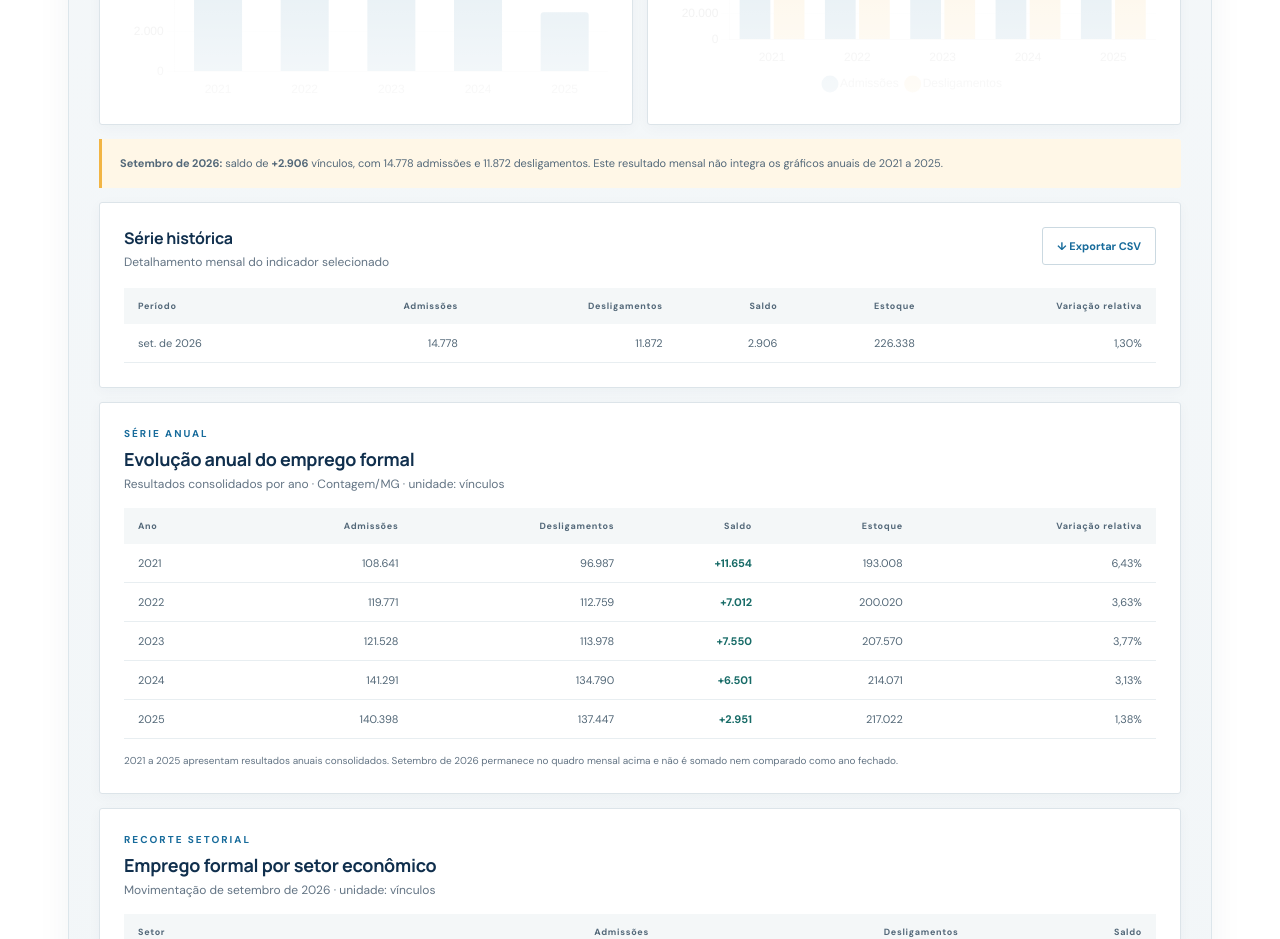
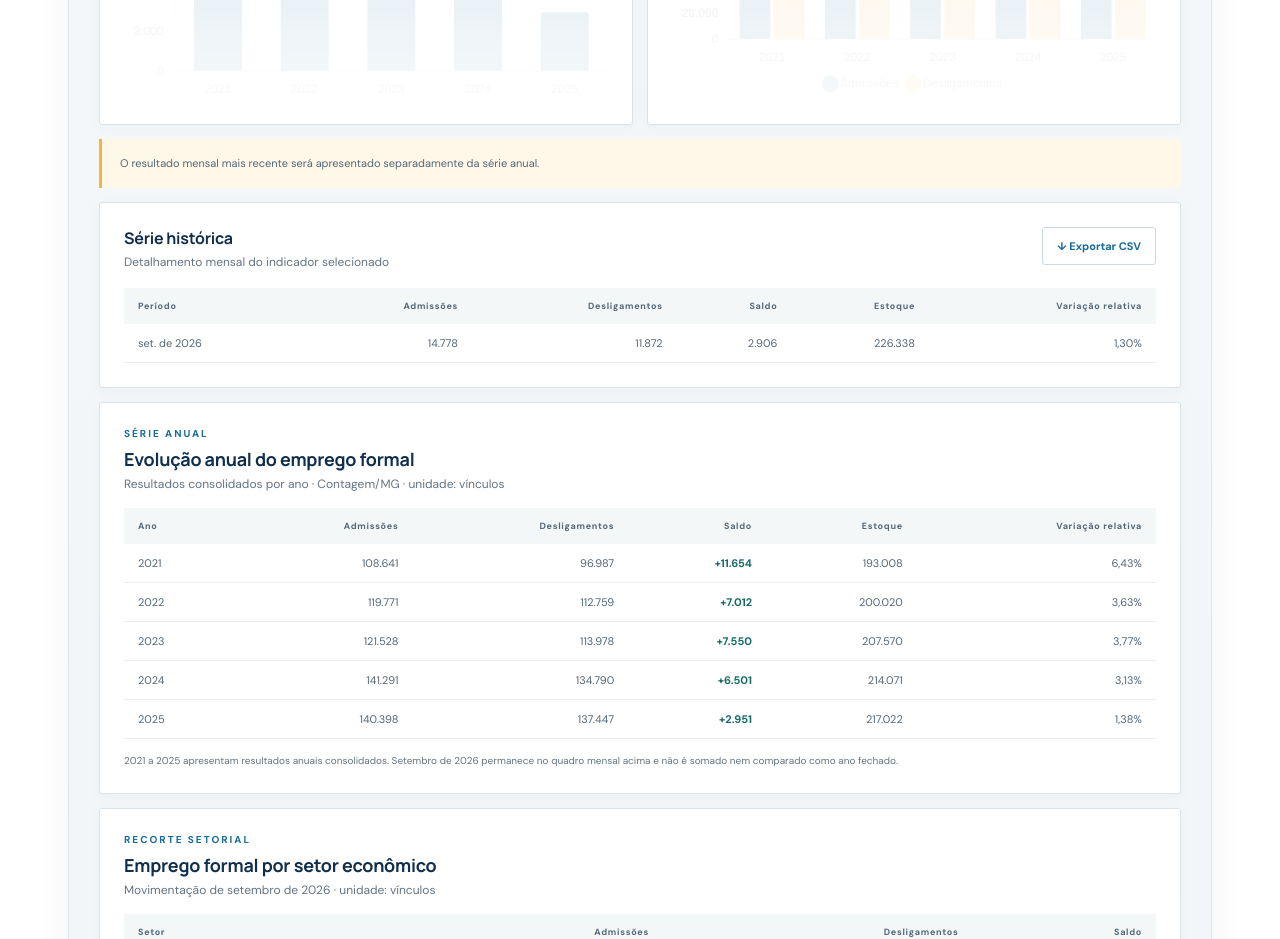
Before and after one commit to laviniahott-commits/sine-contagem, a plain HTML site: page emprego-formal.html in a window 1280 px wide. Shown: the part 1820-2759 px from the top of the page. Drawn offline with nearby package versions, Linux system fonts and the light colour scheme.

Commit message:
Torna resumo mensal dinâmico e inclui filtro de variação relativa

```diff
--- a/emprego-formal.html
+++ b/emprego-formal.html
@@ -33,7 +33,7 @@
         <div class="dashboard-filters">
           <label>Período inicial<select id="period-start" disabled><option>—</option></select></label>
           <label>Período final<select id="period-end" disabled><option>—</option></select></label>
-          <label>Indicador<select id="indicator-select" disabled><option value="balance">Saldo de empregos</option><option value="admissions">Admissões</option><option value="dismissals">Desligamentos</option><option value="stock">Estoque</option></select></label>
+          <label>Indicador<select id="indicator-select" disabled><option value="balance">Saldo de empregos</option><option value="admissions">Admissões</option><option value="dismissals">Desligamentos</option><option value="stock">Estoque</option><option value="relative_variation">Variação relativa (%)</option></select></label>
           <button id="reset-filters" class="filter-reset" type="button" disabled>Limpar filtros</button>
         </div>
         <div class="kpi-grid">
@@ -50,7 +50,7 @@
             <article class="chart-card"><div class="chart-heading"><div><h3>Saldo de empregos por ano</h3><p>Admissões menos desligamentos · vínculos</p></div></div><div class="chart-area annual-chart-area"><canvas id="annual-balance-chart" role="img" aria-label="Saldo anual de empregos de 2021 a 2025"></canvas><div class="chart-empty" id="annual-balance-empty"><strong>Série anual aguardando validação.</strong></div></div></article>
             <article class="chart-card"><div class="chart-heading"><div><h3>Admissões x desligamentos</h3><p>Movimentação anual · vínculos</p></div></div><div class="chart-area annual-chart-area"><canvas id="annual-movement-chart" role="img" aria-label="Admissões e desligamentos de 2021 a 2025"></canvas><div class="chart-empty" id="annual-movement-empty"><strong>Série anual aguardando validação.</strong></div></div></article>
           </div>
-          <p class="annual-september-note"><strong>Setembro de 2026:</strong> saldo de <strong>+2.906</strong> vínculos, com 14.778 admissões e 11.872 desligamentos. Este resultado mensal não integra os gráficos anuais de 2021 a 2025.</p>
+          <p class="annual-september-note" id="latest-month-summary">O resultado mensal mais recente será apresentado separadamente da série anual.</p>
         </section>
         <div class="table-card"><div class="table-heading"><div><h3>Série histórica</h3><p>Detalhamento mensal do indicador selecionado</p></div><button id="download-csv" class="download-button" type="button" disabled>↓ Exportar CSV</button></div><div class="table-scroll"><table><thead><tr><th>Período</th><th>Admissões</th><th>Desligamentos</th><th>Saldo</th><th>Estoque</th><th>Variação relativa</th></tr></thead><tbody id="data-table"><tr><td colspan="6" class="empty-cell">Aguardando integração da base oficial.</td></tr></tbody></table></div></div>
         <section class="sector-card annual-card" aria-labelledby="annual-title">
```
